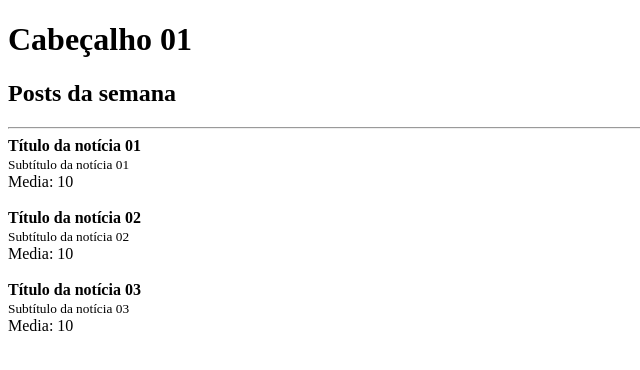
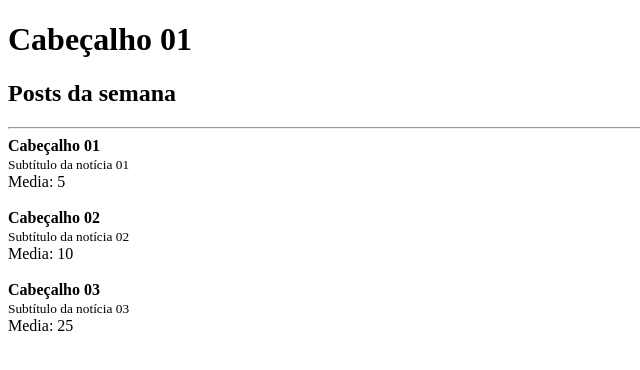
Before and after one commit to brgcostadev/react-mateus-silva, a React app in the folder react-fundamentos/: page / in a window 1280 px wide. Shown: the top 370 px of the page, without its empty margins (0-640 px from the left). Built offline with nearby package versions, Linux system fonts and the light colour scheme.

Commit message:
Renderizando listas

```diff
--- a/react-fundamentos/src/App.js
+++ b/react-fundamentos/src/App.js
@@ -1,6 +1,12 @@
 import React from "react";
 import Post from "./Post";
 import Header from "./Header";
+
+const posts = [
+  { title: "Cabeçalho 01", subtitle: "Subtítulo da notícia 01", likes: 10 },
+  { title: "Cabeçalho 02", subtitle: "Subtítulo da notícia 02", likes: 20 },
+  { title: "Cabeçalho 03", subtitle: "Subtítulo da notícia 03", likes: 50 },
+]
 
 function App() {
   return (
@@ -10,27 +16,16 @@ function App() {
       </Header>
       <hr />
 
-      <Post
-        likes = {20}
-        post = {{
-          title: "Título da notícia 01",
-          subtitle: "Subtítulo da notícia 01",
-        }}
-      />
-      <Post
-        likes = {20}
-        post = {{
-          title: "Título da notícia 02",
-          subtitle: "Subtítulo da notícia 02"
-        }}
-      />
-      <Post
-        likes = {20}
-        post = {{
-          title: "Título da notícia 03",
-          subtitle: "Subtítulo da notícia 03"
-        }}
-      />
+      {posts.map(post => (
+          <Post
+            key = {post.title}
+            likes= {post.likes}
+            post= {{
+            title: post.title,
+            subtitle: post.subtitle,
+            }}
+          />
+      ))}
     </>
   );
 }
--- a/react-fundamentos/src/Header.js
+++ b/react-fundamentos/src/Header.js
@@ -1,11 +1,10 @@
 import React from "react";
 
-export default function Header({title, children}) {
+export default function Header({ title, children }) {
   return (
     <>
       <h1>{title}</h1>
       {children}
     </>
-  )
-
+  );
 }
--- a/react-fundamentos/src/index.js
+++ b/react-fundamentos/src/index.js
@@ -2,7 +2,4 @@ import React from "react";
 import ReactDOM from "react-dom";
 import App from "./App";
 
-ReactDOM.render(
-  <App/>,
-  document.getElementById("root")
-)
+ReactDOM.render(<App />, document.getElementById("root"));
```
Also changed, not shown: react-fundamentos/src/Post.js (+13 -8 lines).
